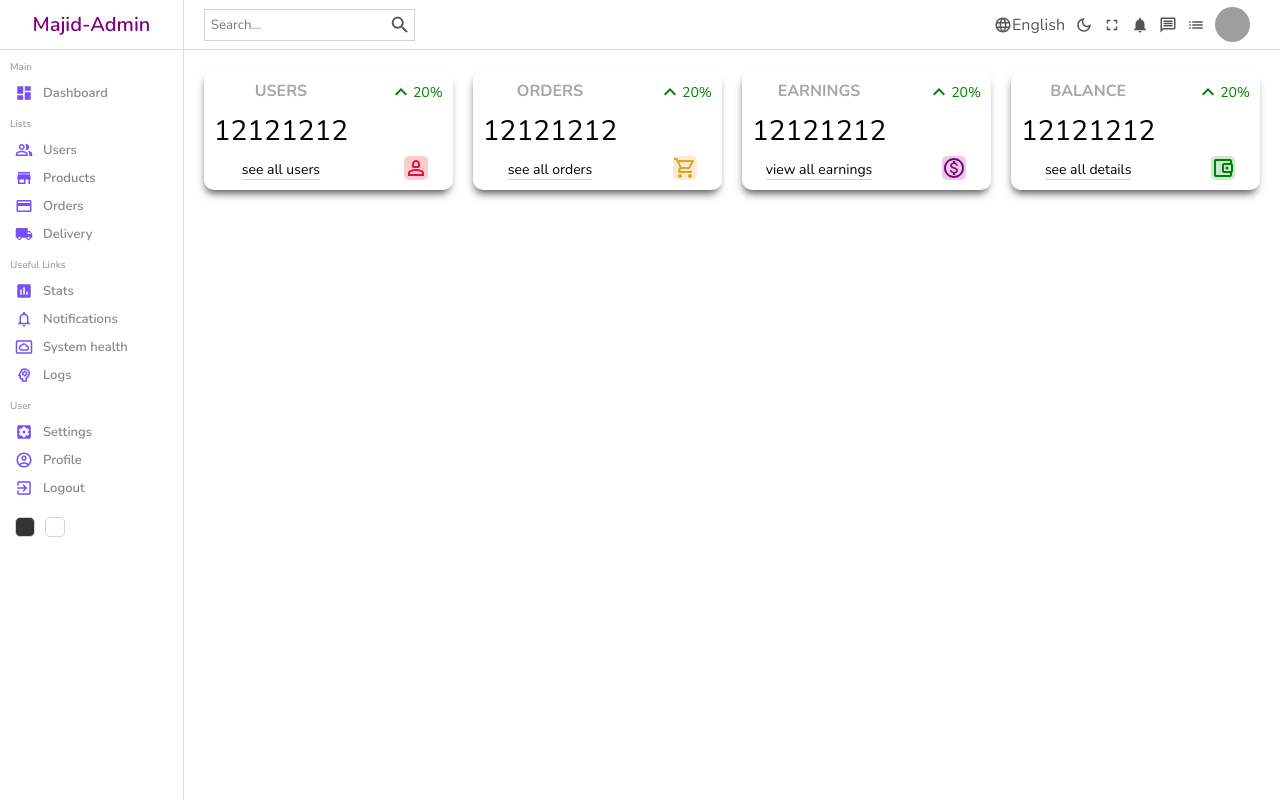
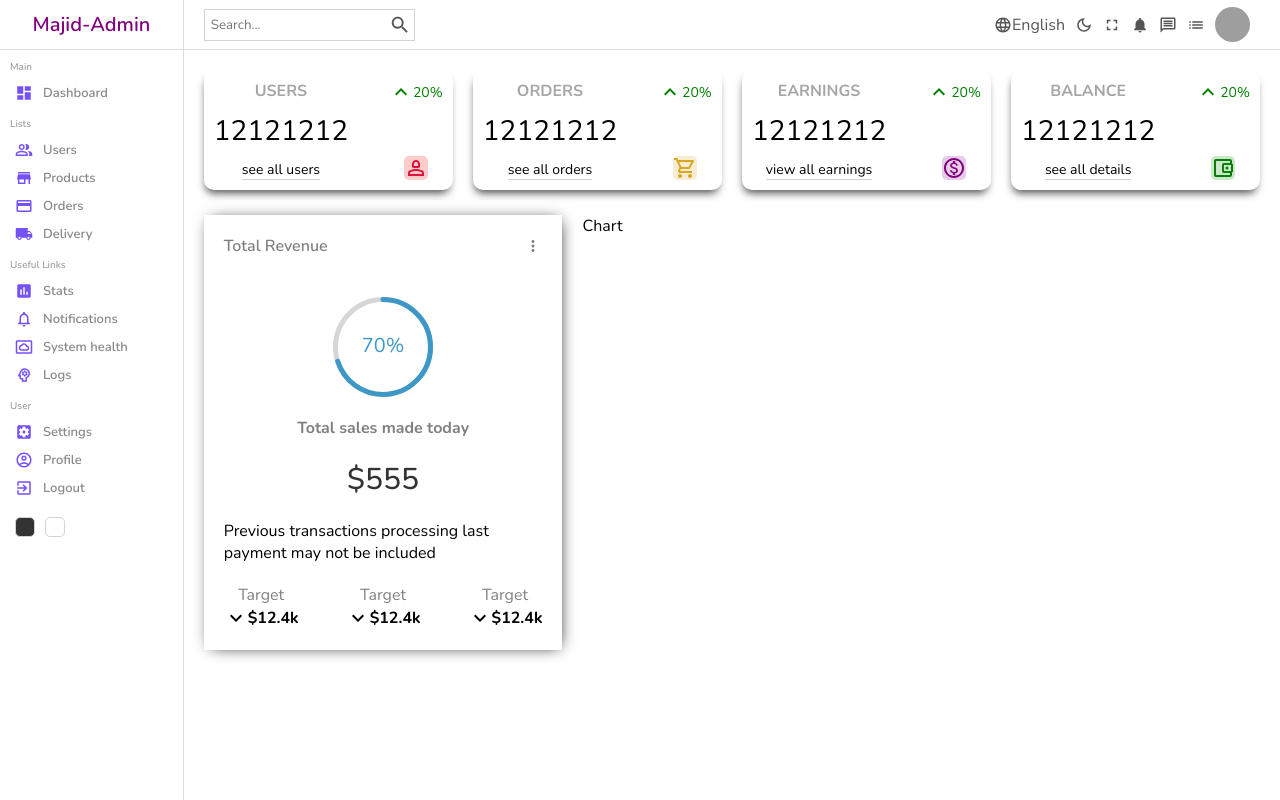
Before and after one commit to MajidAziz03/Admin-Panel, a React (Create React App) app: page / in a window 1280 px wide. Built offline with nearby package versions, Linux system fonts and the light colour scheme; grey boxes are pictures that could not be loaded.

Commit message:
Completed Featured Chart

```diff
--- a/package.json
+++ b/package.json
@@ -11,6 +11,7 @@
     "@testing-library/react": "^13.4.0",
     "@testing-library/user-event": "^13.5.0",
     "react": "^18.2.0",
+    "react-circular-progressbar": "^2.1.0",
     "react-dom": "^18.2.0",
     "react-router-dom": "^6.8.2",
     "react-scripts": "5.0.1",
--- /dev/null
+++ b/src/Components/charts/Chart.jsx
@@ -0,0 +1,12 @@
+import React from 'react'
+import './chart.scss'
+
+const Chart = () => {
+    return (
+        <div className='chart'>
+            Chart
+        </div>
+    )
+}
+
+export default Chart
--- /dev/null
+++ b/src/Components/charts/chart.scss
@@ -0,0 +1,3 @@
+.chart {
+    flex: 4;
+}
--- /dev/null
+++ b/src/Components/featured/featured.jsx
@@ -0,0 +1,49 @@
+import React from 'react'
+import './featured.scss'
+import { CircularProgressbar } from 'react-circular-progressbar';
+import 'react-circular-progressbar/dist/styles.css';
+import { KeyboardArrowDownOutlined, MoreVertOutlined } from '@mui/icons-material';
+
+const Featured = () => {
+    return (
+        <div className='featured'>
+            <div className="top">
+                <h1>Total Revenue</h1>
+                <MoreVertOutlined className='icon' />
+            </div>
+            <div className="bottom">
+                <span className='progress'>
+                    <CircularProgressbar value={70} text='70%' strokeWidth={5} />
+                </span>
+                <p className='title'>Total sales made today</p>
+                <p className='amount'>$555</p>
+                <p className='desc'>Previous transactions processing last payment may not be included</p>
+                <div className="items">
+                    <div className="item">
+                        <div className="itemName">Target</div>
+                        <div className="itemTwo">
+                            <KeyboardArrowDownOutlined />
+                            $12.4k
+                        </div>
+                    </div>
+                    <div className="item">
+                        <div className="itemName">Target</div>
+                        <div className="itemTwo">
+                            <KeyboardArrowDownOutlined />
+                            $12.4k
+                        </div>
+                    </div>
+                    <div className="item">
+                        <div className="itemName">Target</div>
+                        <div className="itemTwo">
+                            <KeyboardArrowDownOutlined />
+                            $12.4k
+                        </div>
+                    </div>
+                </div>
+            </div>
+        </div>
+    )
+}
+
+export default Featured
--- /dev/null
+++ b/src/Components/featured/featured.scss
@@ -0,0 +1,83 @@
+.featured {
+    flex: 2;
+    -webkit-box-shadow: 2px 1px 15px -5px #000000;
+    box-shadow: 2px 1px 15px -5px #000000;
+    padding: 10px;
+    display: flex;
+    flex-direction: column;
+    gap: 20px;
+
+    .top {
+        display: flex;
+        justify-content: space-between;
+        align-items: center;
+        padding: 10px;
+
+
+        h1 {
+            font-size: 16px;
+            font-weight: 600;
+            color: gray;
+        }
+
+        .icon {
+            font-size: 18px;
+            color: gray;
+        }
+    }
+
+    .bottom {
+        display: flex;
+        justify-content: center;
+        align-items: center;
+        flex-direction: column;
+        gap: 20px;
+        padding: 10px;
+
+        .progress {
+            width: 100px;
+            height: 100px;
+        }
+
+        .title {
+            font-size: 16px;
+            color: gray;
+            font-weight: bold;
+        }
+
+        .amount {
+            font-size: 30px;
+            color: #333;
+            font-weight: 500;
+        }
+
+        .items {
+            display: flex;
+            justify-content: space-between;
+            align-items: center;
+            width: 100%;
+
+
+            .item {
+                display: flex;
+                flex-direction: column;
+                align-items: center;
+
+
+                .itemName {
+                    font-size: 16px;
+                    color: gray;
+                }
+
+                .itemTwo {
+                    display: flex;
+                    justify-content: center;
+                    align-items: center;
+                    font-weight: bold;
+                }
+            }
+        }
+    }
+
+
+}
--- a/src/pages/home/Home.jsx
+++ b/src/pages/home/Home.jsx
@@ -1,5 +1,7 @@
 import { AccountBalanceWalletOutlined, KeyboardArrowUp, MonetizationOnOutlined, Person2Outlined, ShoppingCartOutlined, VerifiedUserOutlined } from '@mui/icons-material'
 import React from 'react'
+import Chart from '../../Components/charts/Chart'
+import Featured from '../../Components/featured/featured'
 import Navbar from '../../Components/navbar/Navbar'
 import Sidebar from '../../Components/sidebar/Sidebar'
 import Widjets from '../../Components/widjets/widjets'
@@ -30,6 +32,10 @@ const Home = () => {
                             sx={{ backgroundColor: "rgba(0, 128, 0, 0.2)", color: "green", borderRadius: "5px" }}
                         />} />
                     </div>
+                    <div className="charts">
+                        <Featured />
+                        <Chart />
+                    </div>
                 </div>
             </div>
         </>
--- a/src/pages/home/home.scss
+++ b/src/pages/home/home.scss
@@ -5,10 +5,15 @@
         flex: 6;
 
 
-        .widgets {
+        .widgets,
+        .charts {
             display: flex;
             padding: 20px;
             gap: 20px;
         }
+
+        .charts {
+            padding: 5px 20px;
+        }
     }
 }
```
Also changed, not shown: 1 other file (tests, documents, lock files or other folders).
